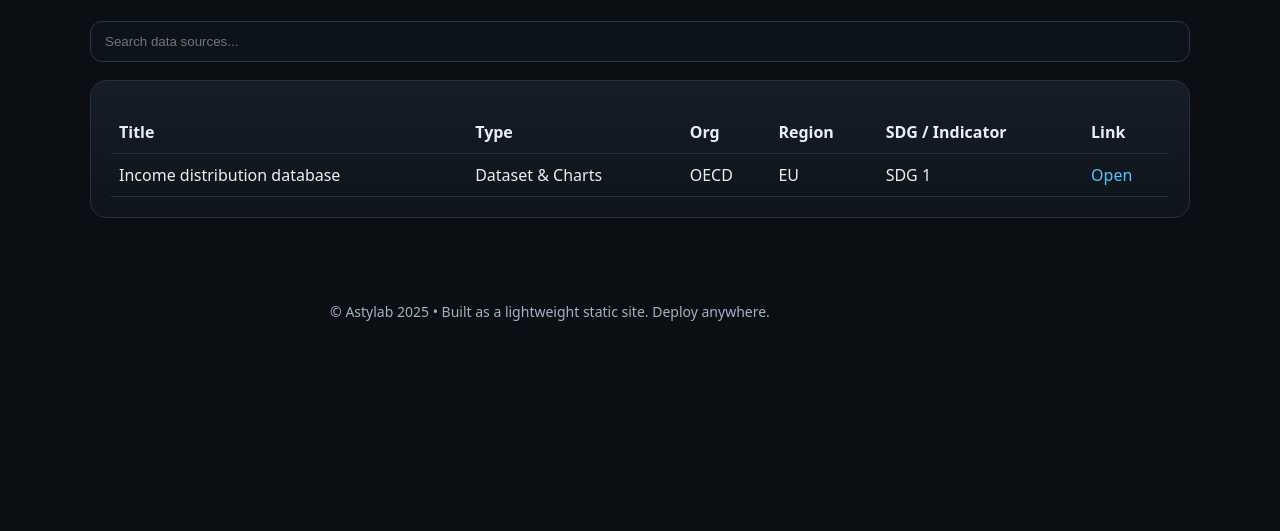
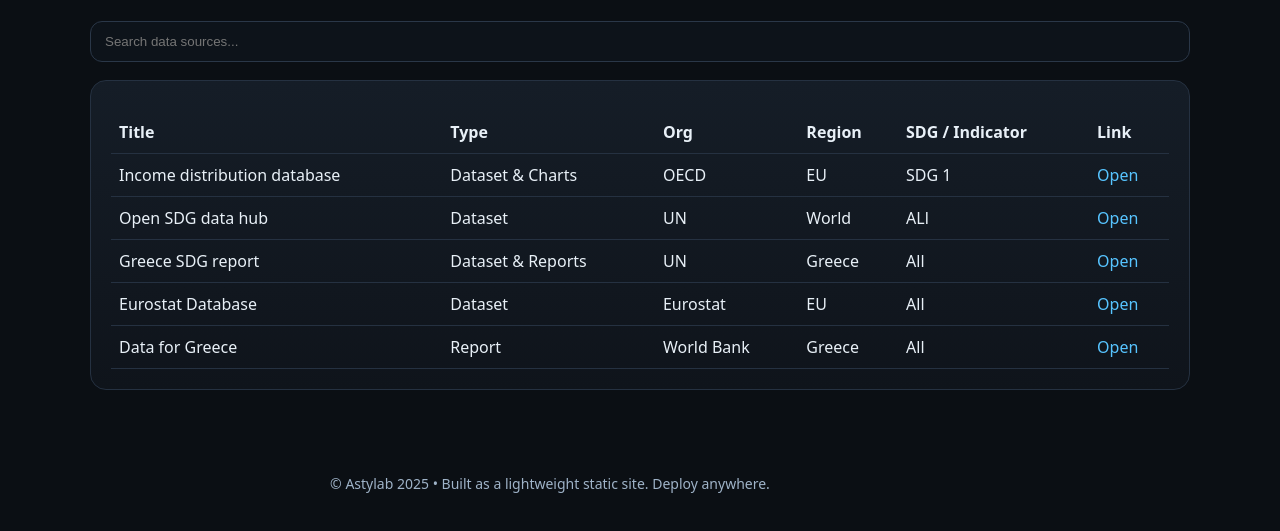
Before and after one commit to billakos9/Astylab-Library, a plain HTML site: page data.html in a window 1280 px wide. Shown: the part 309-840 px from the top of the page. Before the commit the page ends 800 px from the top, so only its background shows below. Drawn offline with Linux system fonts and the light colour scheme.

Commit message:
Update data.html

```diff
--- a/data.html
+++ b/data.html
@@ -38,8 +38,11 @@
 
 <script>
 const sources = [
-  { title:"Income distribution database", org:"OECD", type:"Dataset & Charts", region:"EU", sdg:"SDG 1", link:"https://data-explorer.oecd.org/vis?tm=DF_IDD&pg=0&snb=1&vw=sr&df[ds]=dsDisseminateFinalDMZ&df[id]=DSD_WISE_IDD%40DF_IDD&df[ag]=OECD.WISE.INE&df[vs]=&pd=2010%2C&dq=.A.INC_DISP_GINI..._T.METH2012.D_CUR.&ly[rw]=REF_AREA%2CUNIT_MEASURE&ly[cl]=TIME_PERIOD&to[TIME_PERIOD]=false" }
-
+  { title:"Income distribution database", org:"OECD", type:"Dataset & Charts", region:"EU", sdg:"SDG 1", link:"https://data-explorer.oecd.org/vis?tm=DF_IDD&pg=0&snb=1&vw=sr&df[ds]=dsDisseminateFinalDMZ&df[id]=DSD_WISE_IDD%40DF_IDD&df[ag]=OECD.WISE.INE&df[vs]=&pd=2010%2C&dq=.A.INC_DISP_GINI..._T.METH2012.D_CUR.&ly[rw]=REF_AREA%2CUNIT_MEASURE&ly[cl]=TIME_PERIOD&to[TIME_PERIOD]=false" },
+  { title:"Open SDG data hub", org:"UN", type:"Dataset", region:"World", sdg:"ALl", link:"https://unstats-undesa.opendata.arcgis.com/" },
+  { title:"Greece SDG report", org:"UN", type:"Dataset & Reports", region:"Greece", sdg:"All", link:"https://unstats.un.org/sdgs/dataportal/countryprofiles/GRC#goal-2" },
+  { title:"Eurostat Database", org:"Eurostat", type:"Dataset", region:"EU", sdg:"All", link:"https://ec.europa.eu/eurostat/web/main/data/database" },
+  { title:"Data for Greece", org:"World Bank", type:"Report", region:"Greece", sdg:"All", link:"https://data.worldbank.org/country/greece" }
 ];
 
 const body = document.getElementById('dataBody');
```
